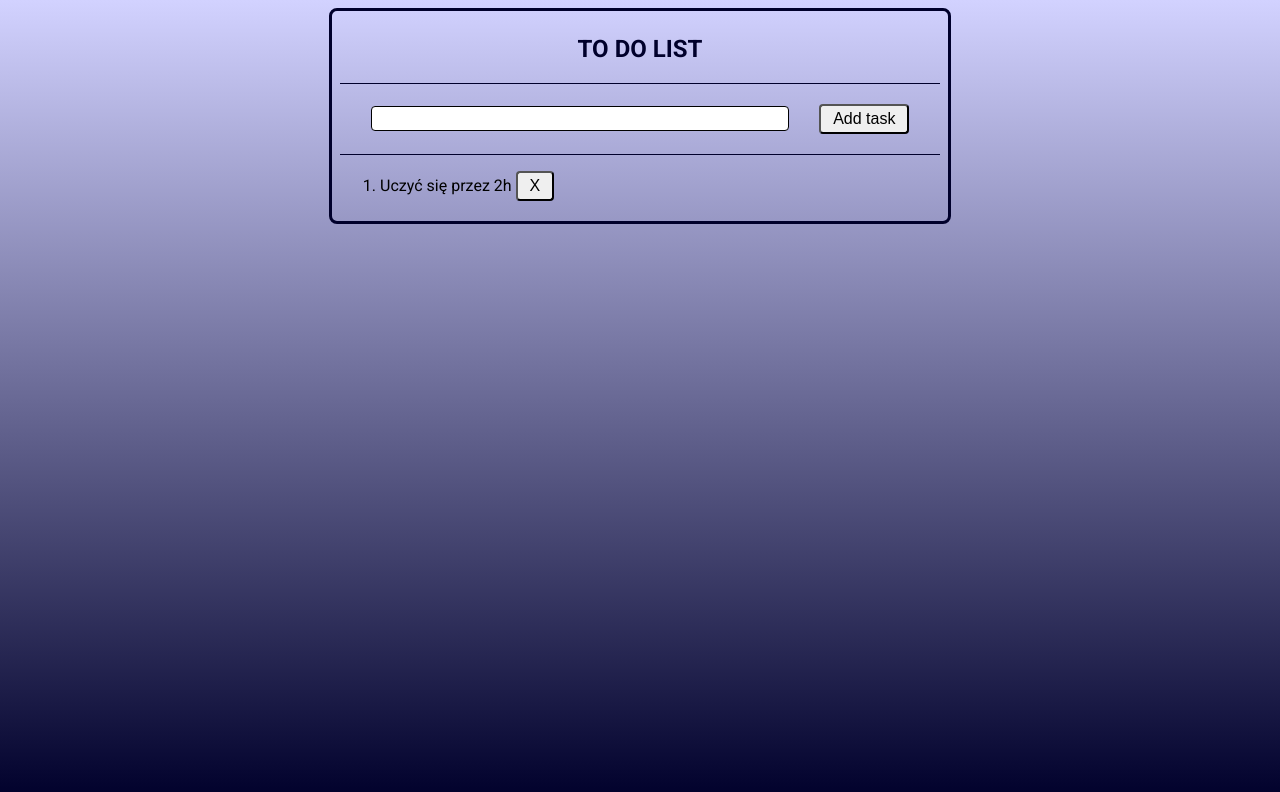
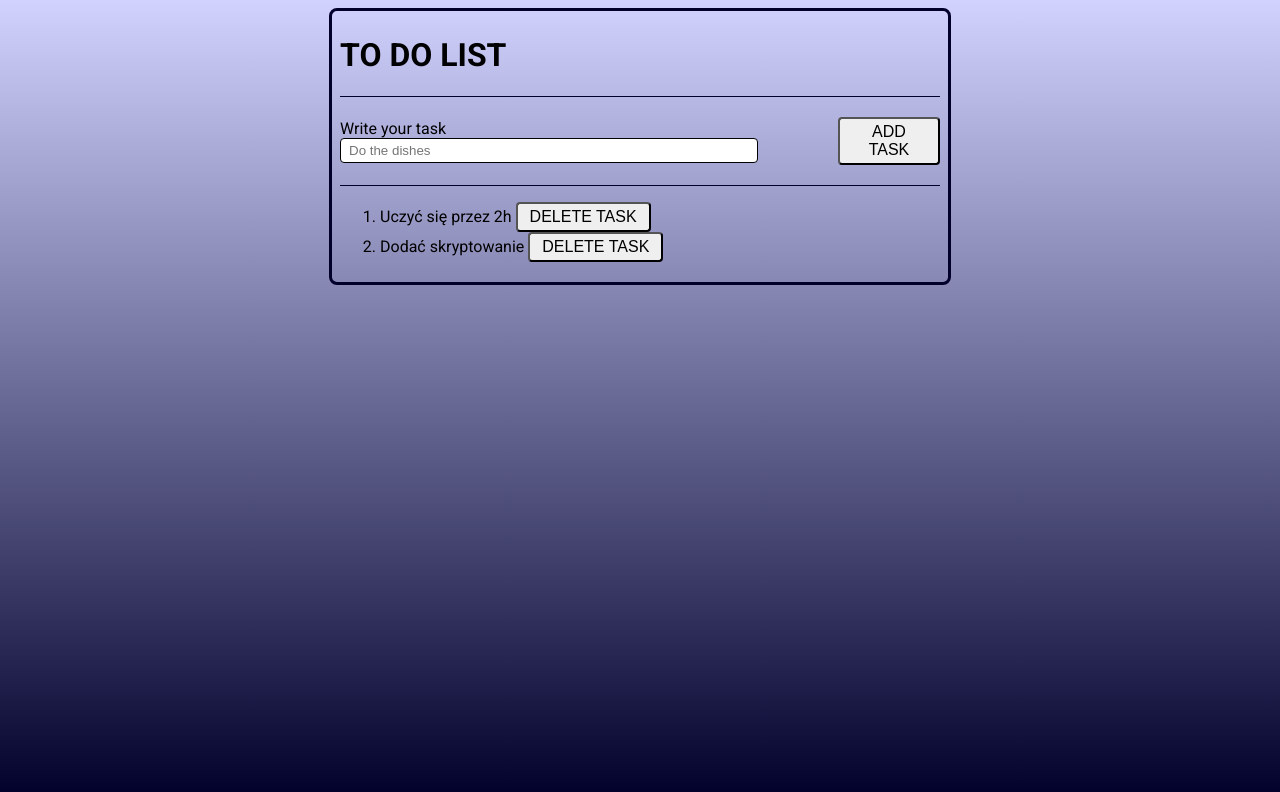
Before and after one commit to WojciechTylenda96/to-do-list, a plain HTML site: page index.html in a window 1280 px wide. Drawn offline with Linux system fonts and the light colour scheme; a web font is replaced by a local one.

Commit message:
Update index.html

```diff
--- a/index.html
+++ b/index.html
@@ -12,16 +12,20 @@
 <body>
     <div id="main">
         <div id="title">
-            <h2>TO DO LIST</h2>
+            <h1>TO DO LIST</h1>
         </div>
         <div id="list">
             <div id="input-box">
-                <input id="task-input" type="text">
-                <button id="add-btn">Add task</button>
+                <div>
+                    <label for="task-input">Write your task</label>
+                    <input id="task-input" type="text" placeholder="Do the dishes">
+                </div>
+                <button id="add-btn" onclick="addTask()">ADD TASK</button>
             </div>
             <div id="list-box">
-                <ol>
-                    <li>Uczyć się przez 2h <button>X</button></li>
+                <ol id="task-list">
+                    <li>Uczyć się przez 2h <button id="delete-btn">DELETE TASK</button></li>
+                    <li>Dodać skryptowanie <button id="delete-btn">DELETE TASK</button></li>
                 </ol>
             </div>
         </div>
```
